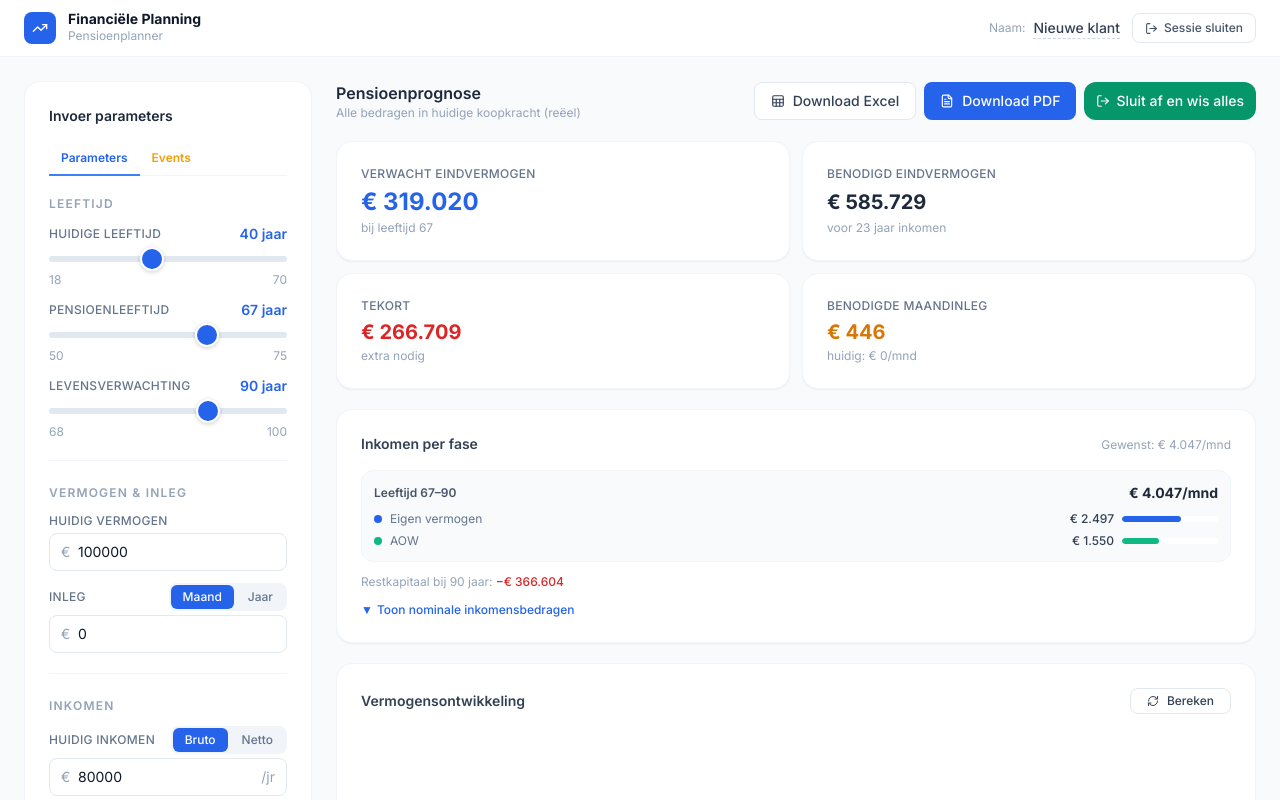
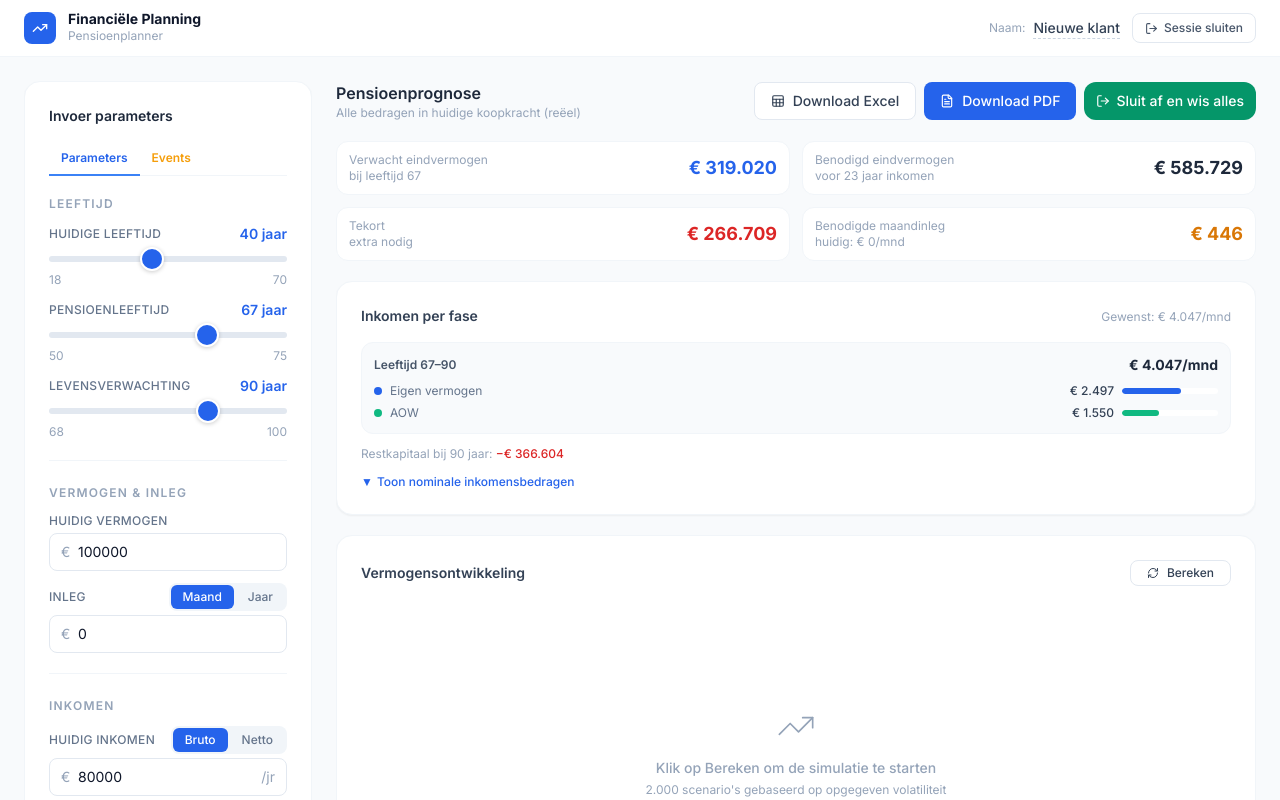
Before and after one commit to hendrik-titolab/financieel-onafhankelijk, a React (Vite) app: page / in a window 1280 px wide. Shown: the top 800 px of the page. Built offline with nearby package versions, Linux system fonts and the light colour scheme.

Commit message:
Metric cards compacter: label links, waarde rechts, minder verticale ruimte

```diff
--- a/src/components/PensionPlanner/ResultsPanel.tsx
+++ b/src/components/PensionPlanner/ResultsPanel.tsx
@@ -20,9 +20,9 @@ function eur(v: number): string {
 }
 
 function MetricCard({
-  label, value, sub, accent, size = 'normal'
+  label, value, sub, accent
 }: {
-  label: string; value: string; sub?: string; accent?: 'blue' | 'green' | 'red' | 'amber'; size?: 'normal' | 'large'
+  label: string; value: string; sub?: string; accent?: 'blue' | 'green' | 'red' | 'amber'
 }) {
   const accentClass = {
     blue: 'text-primary-600',
@@ -33,10 +33,12 @@ function MetricCard({
   }[accent ?? 'undefined']
 
   return (
-    <div className="card flex flex-col justify-between min-h-[80px]">
-      <span className="label">{label}</span>
-      <span className={`font-bold ${size === 'large' ? 'text-2xl' : 'text-xl'} ${accentClass}`}>{value}</span>
-      {sub && <span className="text-xs text-slate-400 mt-0.5">{sub}</span>}
+    <div className="bg-white rounded-xl border border-slate-100 px-3 py-2.5 flex items-center justify-between gap-2">
+      <div className="min-w-0">
+        <p className="text-xs text-slate-400 truncate">{label}</p>
+        {sub && <p className="text-xs text-slate-400 truncate">{sub}</p>}
+      </div>
+      <span className={`font-bold text-lg flex-shrink-0 ${accentClass}`}>{value}</span>
     </div>
   )
 }
@@ -160,7 +162,6 @@ export function ResultsPanel({ inputs, result, mc, isCalculating, onRunMonteCarl
           value={eur(result.projectedCapital)}
           sub={`bij leeftijd ${inputs.retirementAge}`}
           accent="blue"
-          size="large"
         />
         <MetricCard
           label="Benodigd eindvermogen"
```
